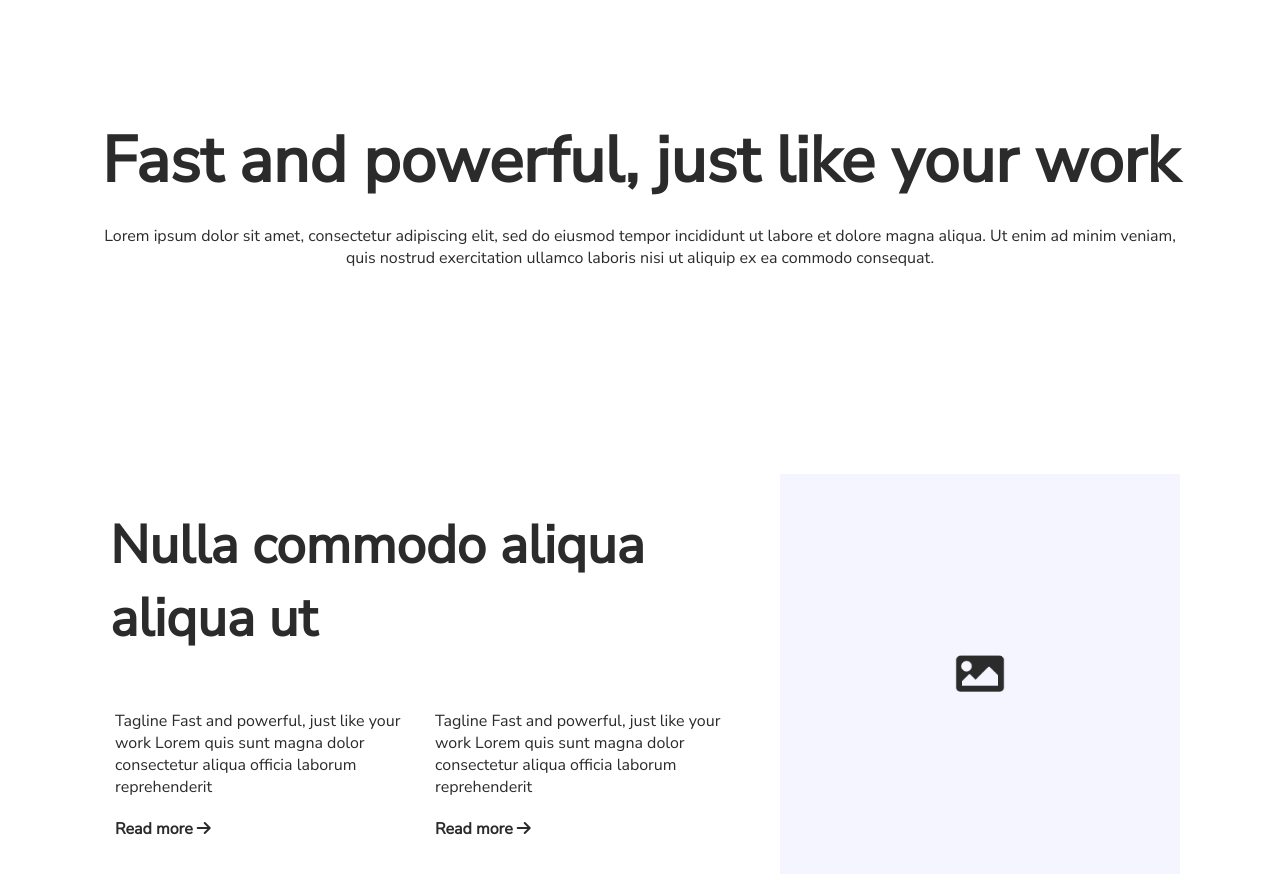
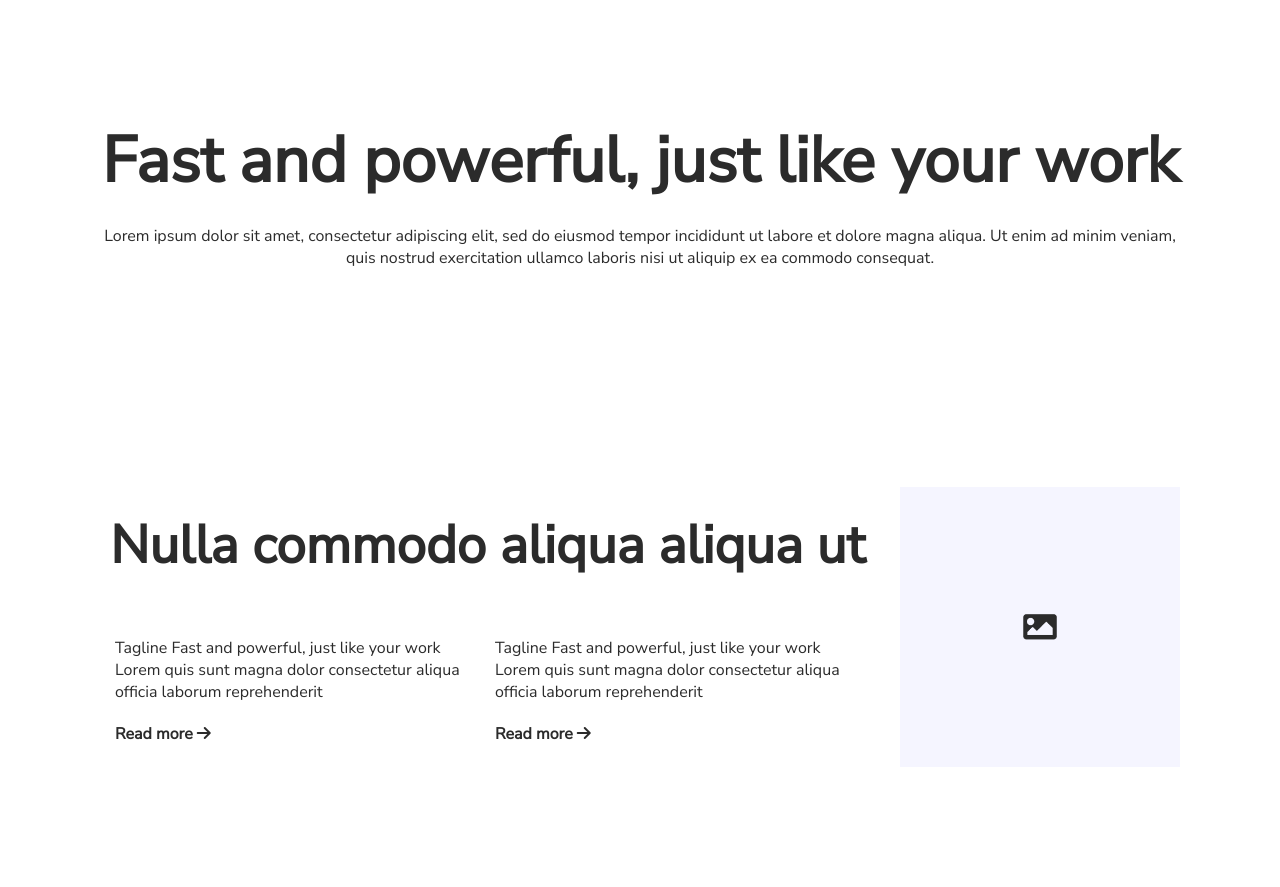
Before and after one commit to fjribptra/figma-to-html-4, a plain HTML site: page index.html in a window 1280 px wide. Shown: the part 65-952 px from the top of the page. Drawn offline with Linux system fonts and the light colour scheme.

Commit message:
change image width in the about section

```diff
--- a/style.css
+++ b/style.css
@@ -103,7 +103,7 @@ section.about-section {
     color: var(--text-color);
 }
 section.about-section .img-container img {
-    width: 400px;
+    width: 280px;
 }
 
 section.about-section .text-container {
```
